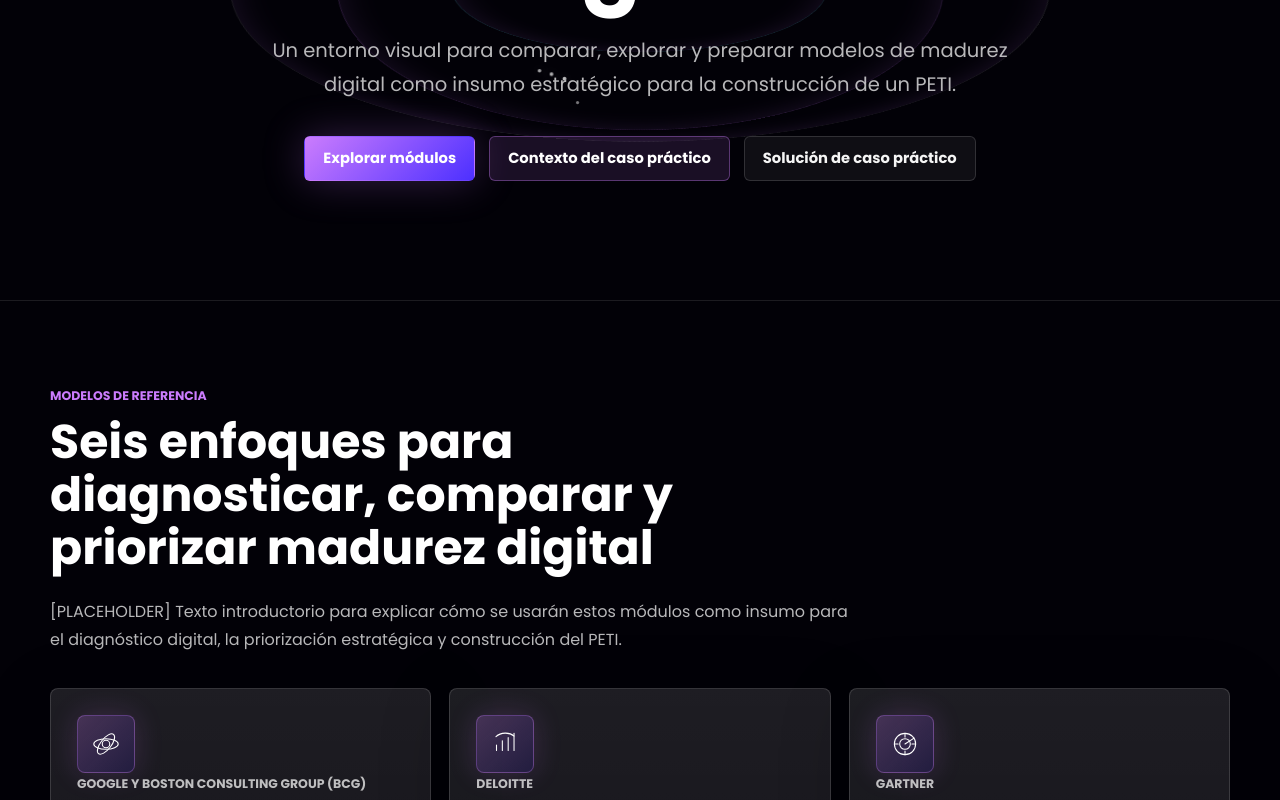
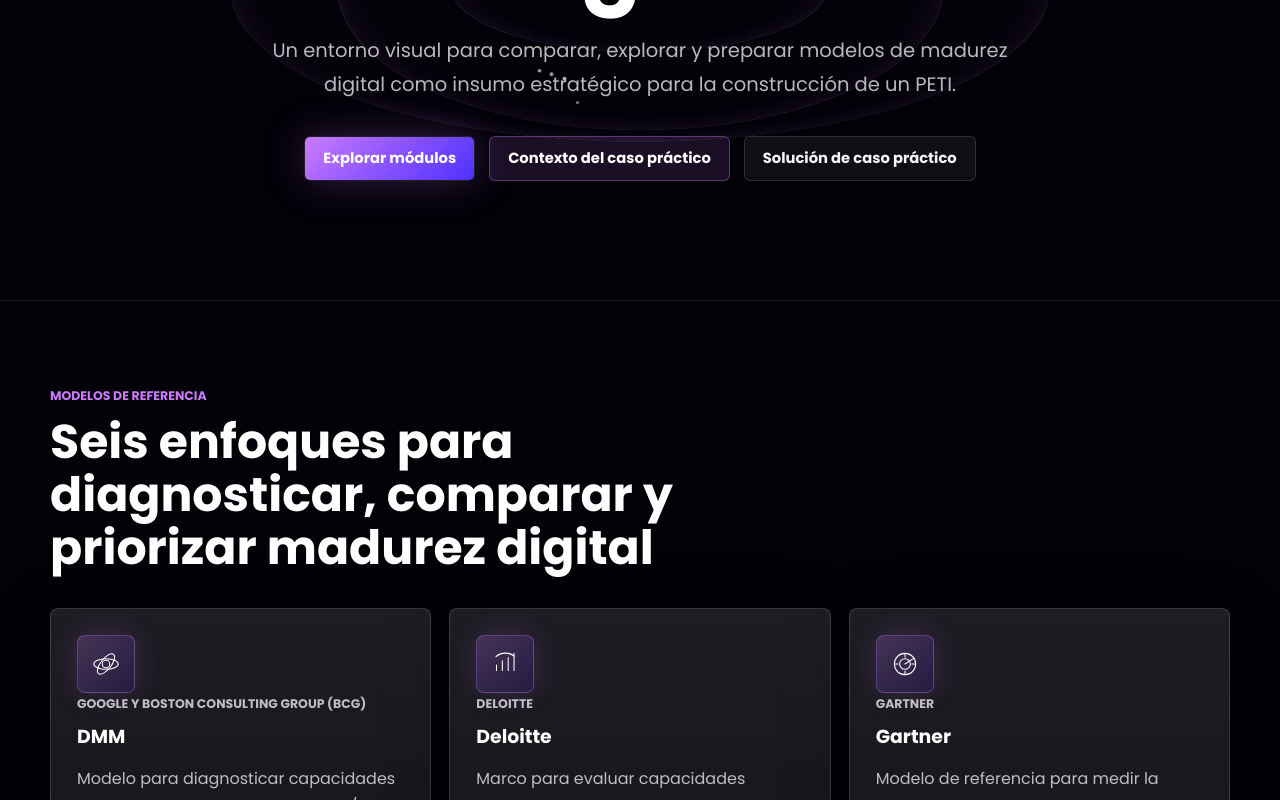
Before and after one commit to luvxpluto/peti-caso-3, a React (Vite) app: page / in a window 1280 px wide. Shown: the part 500-1300 px from the top of the page. Built offline with nearby package versions, Linux system fonts and the light colour scheme.

Commit message:
Fix button gradiant

```diff
--- a/src/data/models.js
+++ b/src/data/models.js
@@ -66,7 +66,7 @@
       '• Modelo simple y fácil de comunicar a la alta dirección. \n• Basado en investigación empírica y benchmarking sectorial.\n• Herramienta pública de autodiagnóstico disponible.\n• Vincula la madurez digital con resultados de negocio como ingresos y eficiencia operativa.\n• Flexible y aplicable en múltiples sectores.',
     limitations:
       '• El modelo tiene un origen centrado en marketing digital. \n• No proporciona guías detalladas para la gestión de procesos de TI.\n• Puede existir subjetividad en la asignación de niveles de madurez.\n• No define una hoja de ruta específica de implementación, la cual debe construirse de forma independiente.',
-    videoUrl: 'https://www.youtube.com/embed/Wmh2dv5Uqm8',
+    videoUrl: 'https://www.youtube.com/embed/cqdOZzO-hGE',
     levelsCount: '4',
     keyDimensions:
       'Estrategia, organización y personas, datos y audiencia, tecnología y activos digitales, medición y procesos',
@@ -137,7 +137,7 @@
       '• Fue diseñado inicialmente para el sector de telecomunicaciones, por lo que algunas métricas requieren adaptación en otros sectores. \n• Su aplicación completa requiere tiempo, recursos y participación organizacional amplia.\n• Parte del diagnóstico se basa en autoevaluaciones, lo que puede generar sesgos en los resultados.',
     idealContext:
       'Organizaciones medianas y grandes que requieren un diagnóstico estructurado de sus capacidades digitales y comparar su desempeño con referentes del sector.',
-    videoUrl: 'https://www.youtube.com/embed/McXRe3nPn_Y',
+    videoUrl: 'https://www.youtube.com/embed/LHZFCcSIndM',
     levelsCount: '5',
     keyDimensions:
       'Cliente, estrategia, tecnología, operaciones, organización y cultura',
@@ -208,7 +208,7 @@
       '• El acceso a los instrumentos completos de evaluación requiere suscripción a la plataforma de Gartner. \n• Parte del diagnóstico se basa en autoevaluaciones, lo que puede generar sesgos en los resultados.\n• Algunas capacidades requieren actualización constante debido a la rápida evolución del entorno digital.',
     idealContext:
       'Organizaciones con múltiples unidades de negocio y estructuras de gobernanza establecidas que buscan alinear capacidades digitales con objetivos de negocio.',
-    videoUrl: 'https://www.youtube.com/embed/',
+    videoUrl: 'https://www.youtube.com/embed/Tj8N5UIJm0c',
     levelsCount: '5',
     keyDimensions:
       'Estrategia, cultura y liderazgo, organización, operaciones, tecnología',
@@ -278,7 +278,7 @@
       '• La implementación del modelo requiere tiempo, recursos y cambios organizacionales significativos. \n• Puede percibirse como complejo o burocrático si no se gestiona adecuadamente el cambio organizacional.\n• La adopción del modelo implica revisar y formalizar procesos existentes dentro de la organización.',
     idealContext:
       'Áreas de TI y organizaciones que requieren control, consistencia, calidad y mejora continua de procesos.',
-    videoUrl: 'https://www.youtube.com/embed/',
+    videoUrl: 'https://www.youtube.com/embed/P0UL6K68ARM',
     levelsCount: '5',
     keyDimensions:
       'Personas, procedimientos y métodos, herramientas y tecnologías',
@@ -337,7 +337,7 @@
       '• La interpretación de los resultados depende del contexto de comparación utilizado. \n• El nivel de madurez digital se evalúa de forma relativa frente a otras organizaciones o sectores.\n• Los resultados pueden variar según el benchmark utilizado para el análisis.',
     idealContext:
       'Organizaciones consolidadas que buscan evaluar su madurez digital, crear una agenda digital y modernizar su operación.',
-    videoUrl: 'https://www.youtube.com/embed/',
+    videoUrl: 'https://www.youtube.com/embed/NEoPqvWXUWE',
     levelsCount: '3',
     keyDimensions:
       'Estrategia, organización y talento, entrega ágil y cultura, capacidades, adopción y escalamiento',
@@ -403,7 +403,7 @@
       '• Depende del acceso a datos comparativos con otras organizaciones del sector. \n• Puede perder precisión si no existen suficientes referencias de benchmarking.\n• No profundiza en la gestión detallada de procesos o gobernanza tecnológica.',
     idealContext:
       'Empresas que ya iniciaron su digitalización y quieren comparar su madurez frente al mercado para orientar decisiones estratégicas.',
-    videoUrl: 'https://www.youtube.com/embed/',
+    videoUrl: 'https://www.youtube.com/embed/c4h31FC_BjU',
     levelsCount: '4',
     keyDimensions:
       'Estrategia, cliente, tecnología, procesos, datos, cultura y habilidades digitales',
--- a/src/pages/HomePage.jsx
+++ b/src/pages/HomePage.jsx
@@ -15,10 +15,6 @@
             title="Seis enfoques para diagnosticar, comparar y priorizar madurez digital"
             className="section-block-compact"
           >
-            <p className="section-lead">
-              [PLACEHOLDER] Texto introductorio para explicar cómo se usarán estos módulos
-              como insumo para el diagnóstico digital, la priorización estratégica y construcción del PETI.
-            </p>
           </SectionBlock>
 
           <div className="modules-grid">
--- a/src/styles/global.css
+++ b/src/styles/global.css
@@ -318,6 +318,8 @@
 }
 
 .button {
+  position: relative;
+  isolation: isolate;
   display: inline-flex;
   min-height: 44px;
   align-items: center;
@@ -329,6 +331,7 @@
   font-size: 0.92rem;
   font-weight: 700;
   text-decoration: none;
+  overflow: hidden;
   transition:
     transform 180ms ease,
     border-color 180ms ease,
@@ -342,8 +345,18 @@
 
 .button-primary {
   color: var(--polar-white);
-  background: linear-gradient(135deg, var(--cosmic-pink), var(--midnight-purple));
+  border-color: rgba(255, 255, 255, 0.12);
+  background: transparent;
   box-shadow: var(--shadow-glow);
+}
+
+.button-primary::before {
+  position: absolute;
+  inset: -1px;
+  z-index: -1;
+  border-radius: inherit;
+  content: '';
+  background: linear-gradient(135deg, var(--cosmic-pink) 0%, #8d55ff 48%, var(--midnight-purple) 100%);
 }
 
 .button-secondary {
```
